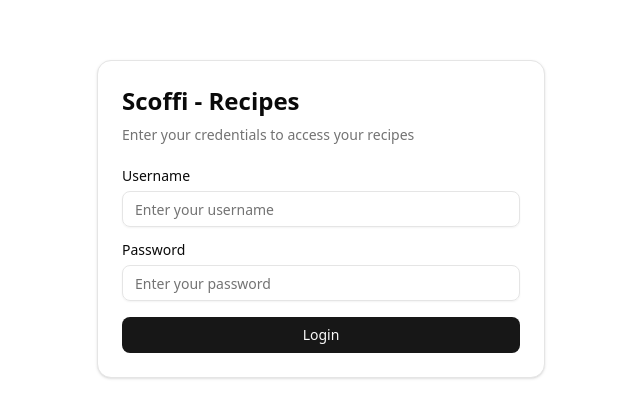
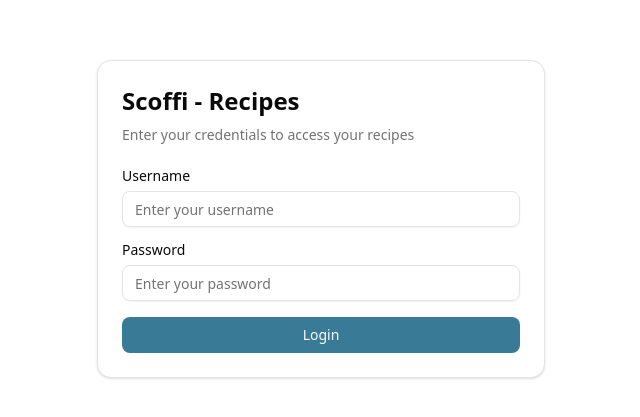
Before and after one commit to jackcasstlesjones/scoffi, a Next.js app: page /login in a window 1280 px wide. Shown: the part 181-598 px from the top of the page, without its empty margins (319-959 px from the left). Built offline with nearby package versions, Linux system fonts and the light colour scheme; no server answers.

Commit message:
style: colour theme

```diff
--- a/src/app/globals.css
+++ b/src/app/globals.css
@@ -55,18 +55,18 @@
   --card-foreground: oklch(0.145 0 0);
   --popover: oklch(1 0 0);
   --popover-foreground: oklch(0.145 0 0);
-  --primary: oklch(0.205 0 0);
+  --primary: oklch(0.55 0.08 230);
   --primary-foreground: oklch(0.985 0 0);
   --secondary: oklch(0.97 0 0);
   --secondary-foreground: oklch(0.205 0 0);
   --muted: oklch(0.97 0 0);
   --muted-foreground: oklch(0.556 0 0);
-  --accent: oklch(0.97 0 0);
+  --accent: oklch(0.92 0.03 240);
   --accent-foreground: oklch(0.205 0 0);
   --destructive: oklch(0.577 0.245 27.325);
-  --border: oklch(0.922 0 0);
-  --input: oklch(0.922 0 0);
-  --ring: oklch(0.708 0 0);
+  --border: oklch(0.92 0.005 230);
+  --input: oklch(0.92 0.005 230);
+  --ring: oklch(0.55 0.08 230);
   --chart-1: oklch(0.646 0.222 41.116);
   --chart-2: oklch(0.6 0.118 184.704);
   --chart-3: oklch(0.398 0.07 227.392);
@@ -85,22 +85,22 @@
 .dark {
   --background: oklch(0.145 0 0);
   --foreground: oklch(0.985 0 0);
-  --card: oklch(0.205 0 0);
+  --card: oklch(0.185 0.01 230);
   --card-foreground: oklch(0.985 0 0);
   --popover: oklch(0.205 0 0);
   --popover-foreground: oklch(0.985 0 0);
-  --primary: oklch(0.922 0 0);
-  --primary-foreground: oklch(0.205 0 0);
-  --secondary: oklch(0.269 0 0);
+  --primary: oklch(0.75 0.12 240);
+  --primary-foreground: oklch(0.145 0 0);
+  --secondary: oklch(0.269 0.01 230);
   --secondary-foreground: oklch(0.985 0 0);
-  --muted: oklch(0.269 0 0);
-  --muted-foreground: oklch(0.708 0 0);
-  --accent: oklch(0.269 0 0);
+  --muted: oklch(0.269 0.01 230);
+  --muted-foreground: oklch(0.65 0.02 240);
+  --accent: oklch(0.3 0.05 270);
   --accent-foreground: oklch(0.985 0 0);
   --destructive: oklch(0.704 0.191 22.216);
-  --border: oklch(1 0 0 / 10%);
+  --border: oklch(0.3 0.02 240);
   --input: oklch(1 0 0 / 15%);
-  --ring: oklch(0.556 0 0);
+  --ring: oklch(0.75 0.12 240);
   --chart-1: oklch(0.488 0.243 264.376);
   --chart-2: oklch(0.696 0.17 162.48);
   --chart-3: oklch(0.769 0.188 70.08);
@@ -124,3 +124,18 @@
     @apply bg-background text-foreground;
   }
 }
+
+/* Nordic theme card hover effect */
+@layer components {
+  a {
+    text-decoration: none;
+  }
+  a:hover > [class*="Card"] {
+    --card-glow: oklch(0.55 0.08 230 / 0.15);
+    box-shadow: 0 4px 12px rgb(0 0 0 / 0.08), 0 0 0 1px var(--card-glow);
+  }
+  .dark a:hover > [class*="Card"] {
+    --card-glow: oklch(0.75 0.12 240 / 0.2);
+    box-shadow: 0 4px 12px rgb(0 0 0 / 0.3), 0 0 0 1px var(--card-glow);
+  }
+}
```
